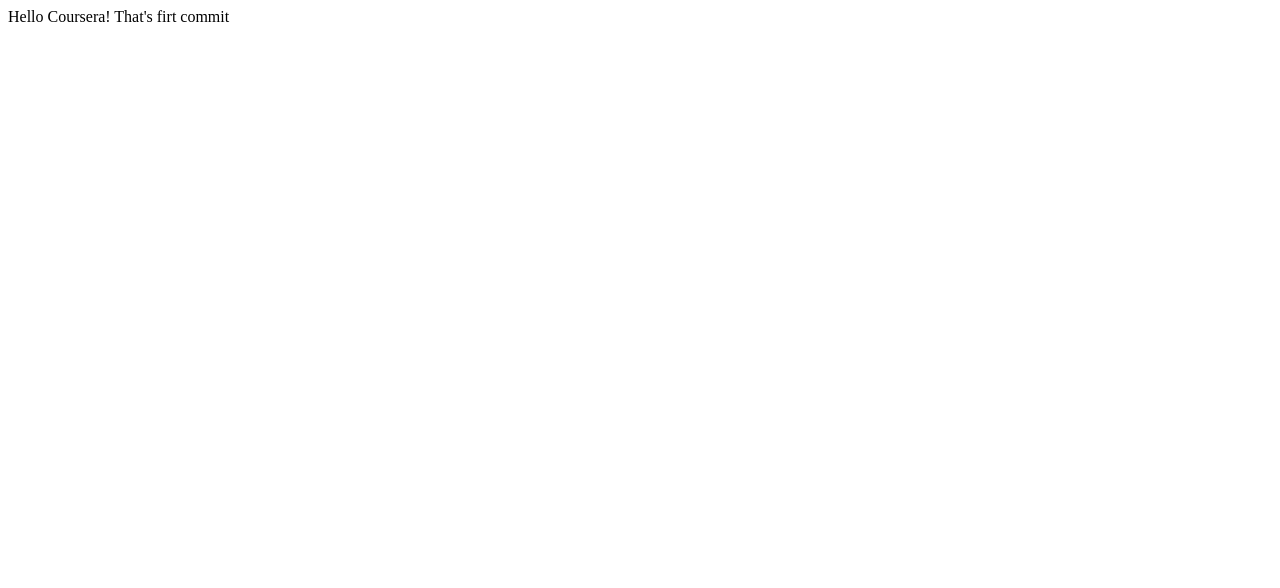
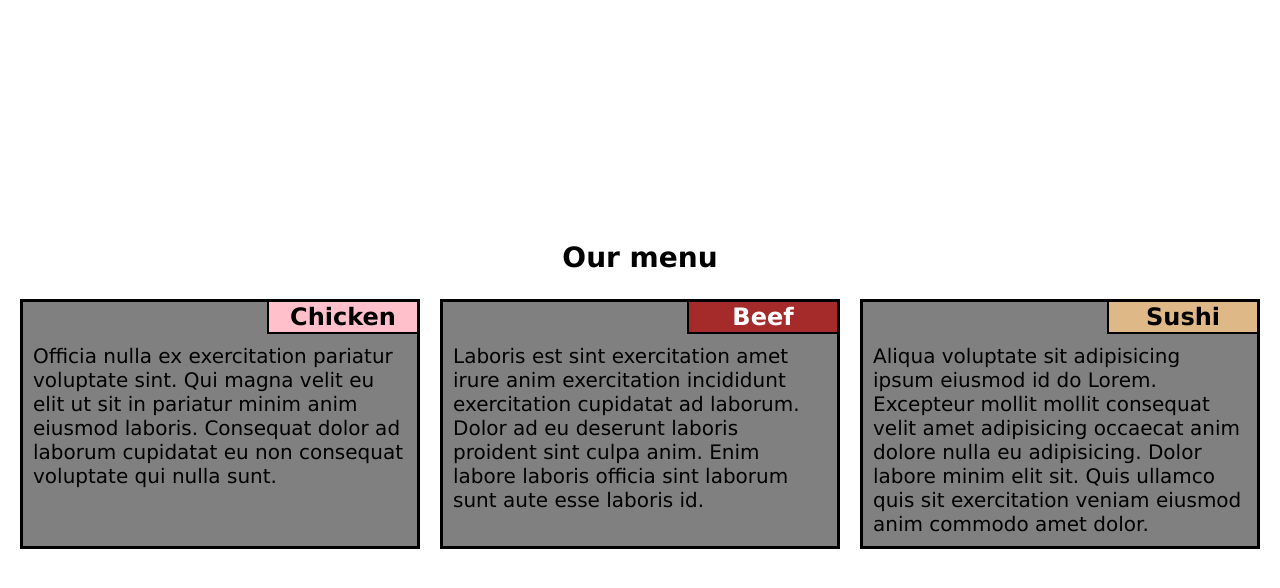
Before and after one commit to somykOS/Coding-Assignment-2, a plain HTML site: page index.html in a window 1280 px wide. Drawn offline with Linux system fonts and the light colour scheme.

Commit message:
Hopefully last commit

```diff
--- /dev/null
+++ b/css/styles.css
@@ -0,0 +1,127 @@
+* {
+	margin: 0;
+	padding: 0;
+	box-sizing: border-box;
+	font-family: Verdana, Geneva, Tahoma, sans-serif;
+}
+
+.menu {
+	position: absolute;
+	top: 50%;
+	left: 50%;
+	transform: translate(-50%, -50%);
+	width: 100%;
+}
+
+.menu-header {
+	font-weight: bold;
+	text-align: center;
+	margin-bottom: 15px;
+}
+
+.menu-items {
+	display: flex;
+	flex-wrap: wrap;
+	padding: 0px 10px;
+}
+
+.item {
+	background-color: gray;
+	border: solid 3px black;
+
+	flex-grow: 1;
+	min-height: 150px;
+	margin: 10px;
+}
+
+.item-text {
+	margin: 10px;
+	overflow: auto;
+}
+
+.item-header {
+	margin-left: auto;
+	margin-bottom: 10px;
+
+	font-weight: bold;
+	text-align: center;
+	width: auto;
+	height: auto;
+	max-width: 150px;
+
+	border-bottom: 2px solid black;
+	border-left: 2px solid black;
+}
+
+#item-header-1 {
+	background-color: pink;
+}
+
+#item-header-2 {
+	background-color: brown;
+	color: white;
+}
+
+#item-header-3 {
+	background-color: burlywood;
+}
+
+/* Desktop layout */
+@media (min-width: 992px) {
+	.menu-header {
+		font-size: 28px;
+	}
+
+	.item {
+		width: 30%;
+	}
+
+	.item-text {
+		font-size: 20px;
+	}
+
+	.item-header {
+		padding: 1px;
+		font-size: 24px;
+	}
+}
+
+/* Tablet layout */
+@media (min-width: 768px) and (max-width: 991px) {
+	.menu-header {
+		font-size: 28px;
+	}
+
+	.item {
+		width: 40%;
+	}
+
+	.item-text {
+		font-size: 20px;
+	}
+
+	.item-header {
+		padding: 3px;
+		font-size: 24px;
+	}
+}
+
+/* Mobile layout */
+@media (max-width: 767px) {
+	.menu-header {
+		font-size: 28px;
+	}
+
+	/* .item {
+		width: 60%;
+	} */
+
+	.item-text {
+		font-size: 18px;
+	}
+
+	.item-header {
+		padding: 3px;
+		font-size: 24px;
+	}
+}
--- a/index.html
+++ b/index.html
@@ -5,8 +5,44 @@
 		<meta http-equiv="X-UA-Compatible" content="IE=edge" />
 		<meta name="viewport" content="width=device-width, initial-scale=1.0" />
 		<title>Coding Asigment 1</title>
+		<link rel="stylesheet" href="css/styles.css" />
 	</head>
+
 	<body>
-    Hello Coursera! That's firt commit
+		<main class="menu">
+			<header class="menu-header">Our menu</header>
+			<div class="menu-items">
+				<div class="item">
+					<div class="item-header" id="item-header-1">Chicken</div>
+					<div class="item-text">
+						Officia nulla ex exercitation pariatur voluptate sint. Qui magna
+						velit eu elit ut sit in pariatur minim anim eiusmod laboris.
+						Consequat dolor ad laborum cupidatat eu non consequat voluptate qui
+						nulla sunt.
+					</div>
+				</div>
+
+				<div class="item">
+					<div class="item-header" id="item-header-2">Beef</div>
+					<div class="item-text">
+						Laboris est sint exercitation amet irure anim exercitation
+						incididunt exercitation cupidatat ad laborum. Dolor ad eu deserunt
+						laboris proident sint culpa anim. Enim labore laboris officia sint
+						laborum sunt aute esse laboris id.
+					</div>
+				</div>
+
+				<div class="item">
+					<div class="item-header" id="item-header-3">Sushi</div>
+					<div class="item-text">
+						Aliqua voluptate sit adipisicing ipsum eiusmod id do Lorem.
+						Excepteur mollit mollit consequat velit amet adipisicing occaecat
+						anim dolore nulla eu adipisicing. Dolor labore minim elit sit. Quis
+						ullamco quis sit exercitation veniam eiusmod anim commodo amet
+						dolor.
+					</div>
+				</div>
+			</div>
+		</main>
 	</body>
 </html>
```
Also changed, not shown: styles.css (deleted), 1 other file. Lines whose indentation alone changed are shown as unchanged.
